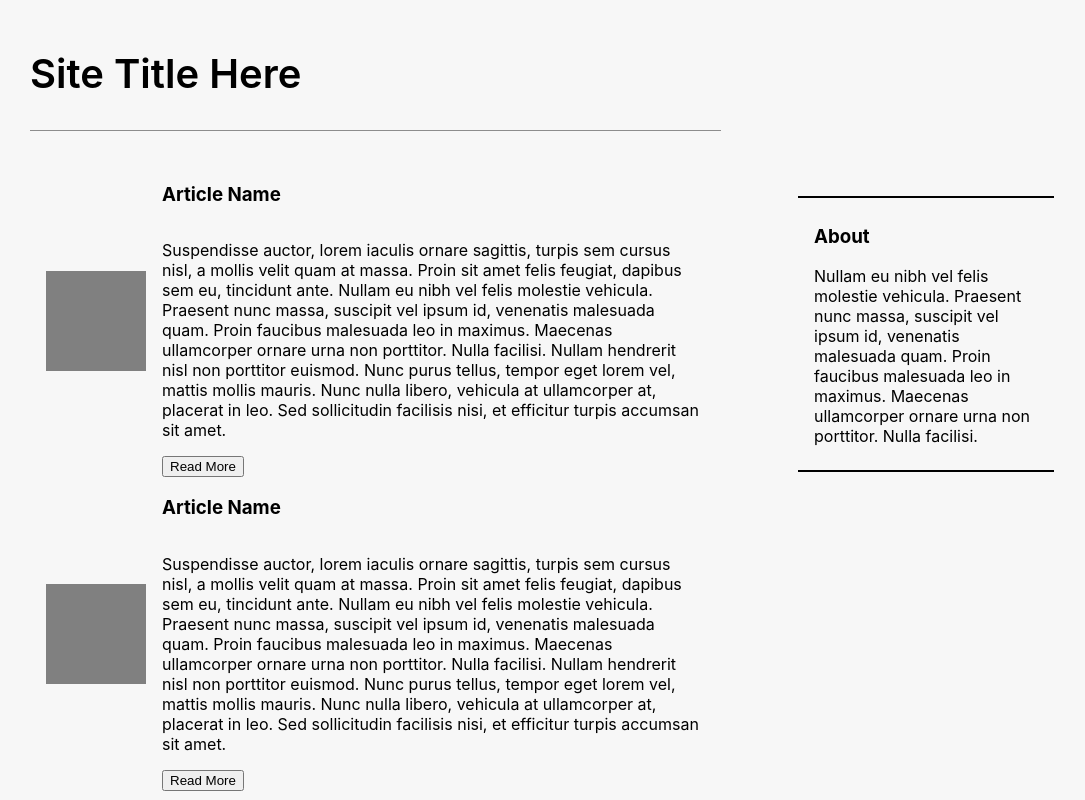
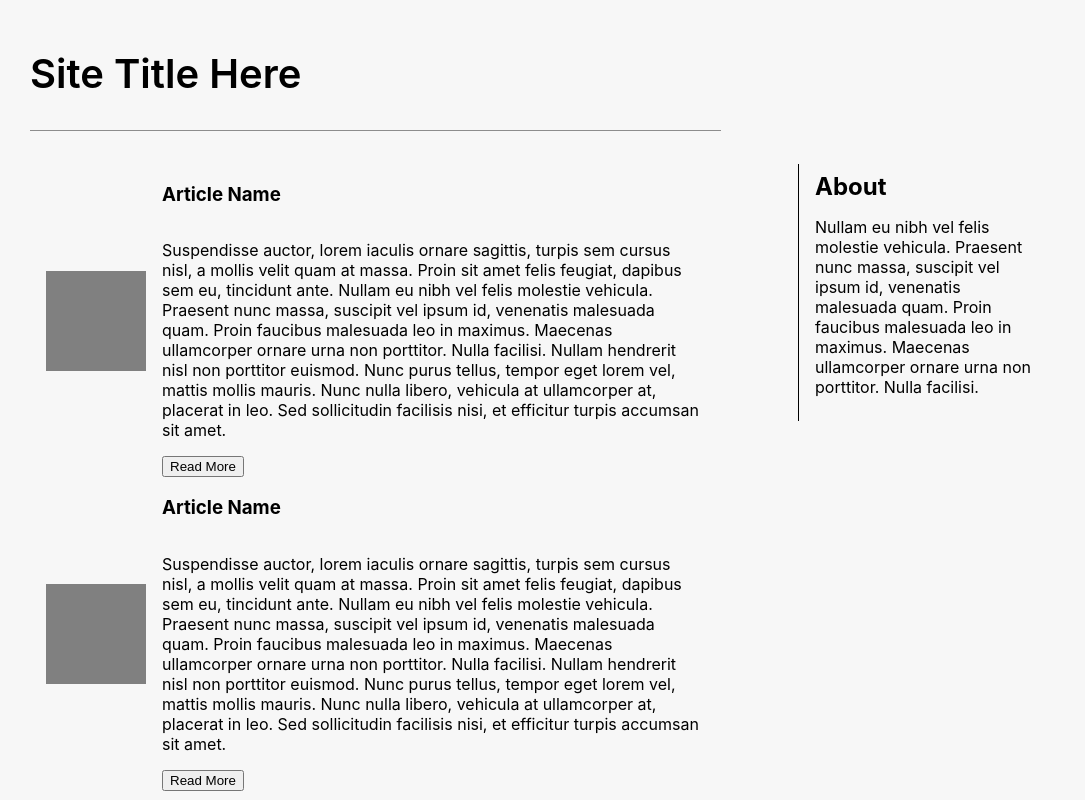
Before and after one commit to wilsonj806/react-headless-press-blog, a React (Create React App) app in the folder react-app/: page / in a window 1280 px wide. Shown: the top 800 px of the page, without its empty margins (98-1183 px from the left). Built offline with nearby package versions, Linux system fonts and the light colour scheme.

Commit message:
Small styling changes to side nav

```diff
--- a/react-app/src/components/SideNav.js
+++ b/react-app/src/components/SideNav.js
@@ -5,7 +5,7 @@ const SideNav = () => {
   return (
     <nav id="side-nav">
       <section className="sec-about">
-        <h1>About</h1>
+        <h2>About</h2>
         <p>
           Nullam eu nibh vel felis molestie vehicula. Praesent nunc massa,
           suscipit vel ipsum id, venenatis malesuada quam. Proin faucibus
--- a/react-app/src/components/styles/side-nav.css
+++ b/react-app/src/components/styles/side-nav.css
@@ -3,8 +3,12 @@
 }
 
 .sec-about {
-  margin-top: 32px;
+  /* padding-top: 32px; */
   padding: 8px 16px;
-  border-top: 2px solid black;
-  border-bottom: 2px solid black;
+  border-left: 1px solid black;
+  /* border-bottom: 1px solid black; */
 }
+
+h2 {
+  margin: 0 0 16px 0;
+}
```
